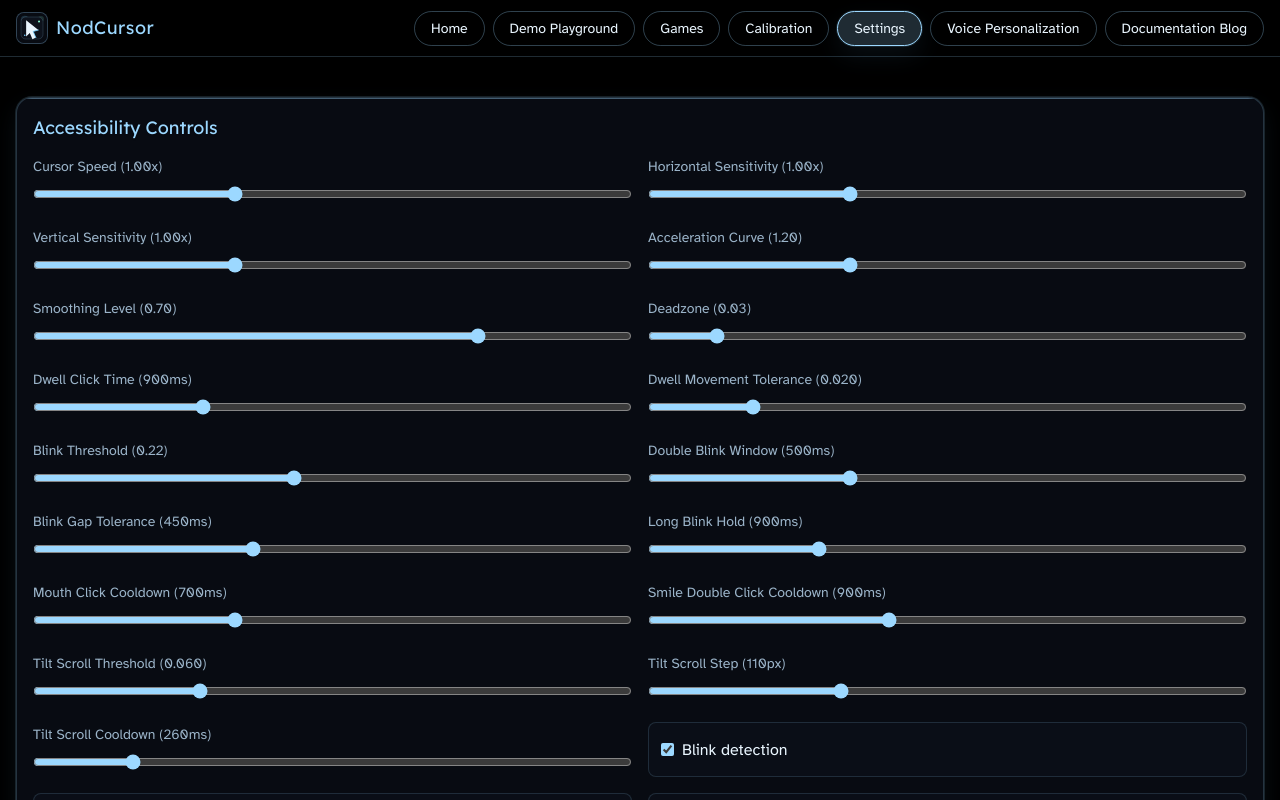
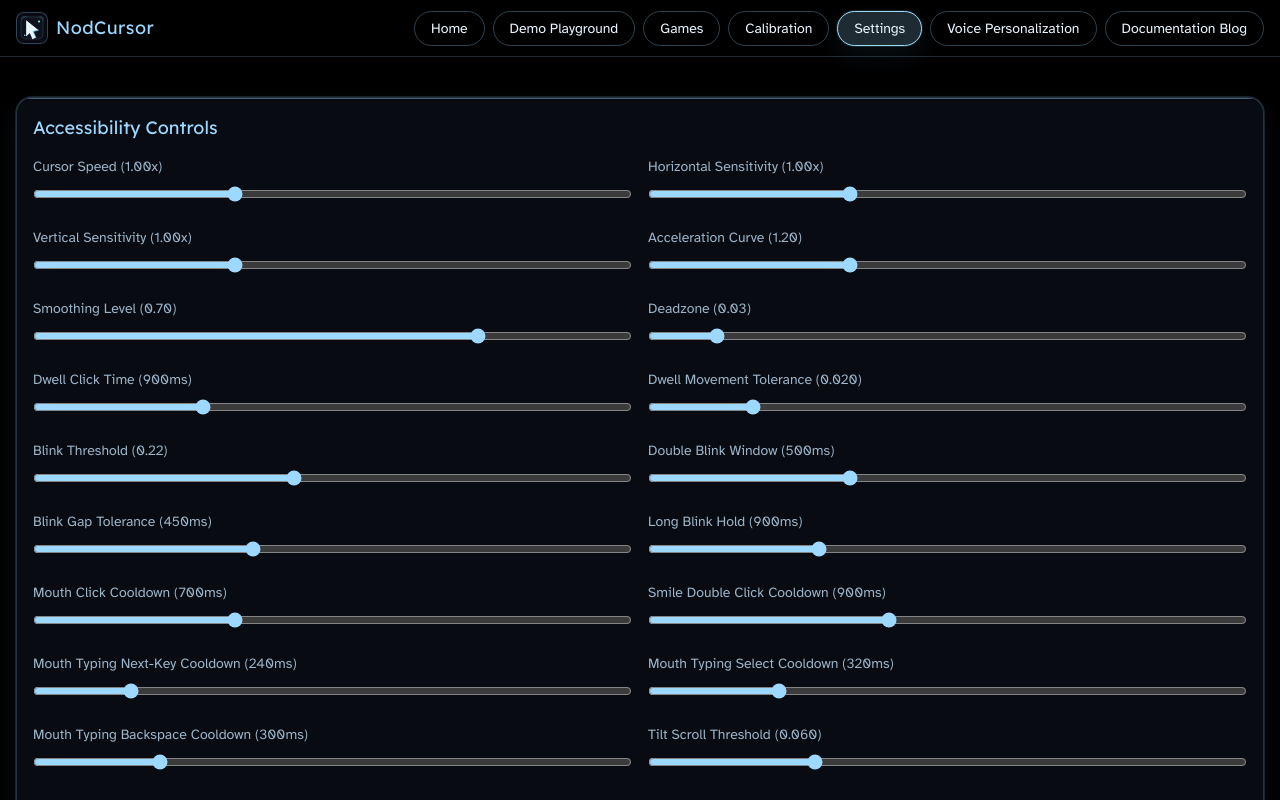
Before and after one commit to aadibhat09/NodCursor, a React (Vite) app: page /settings in a window 1280 px wide. Shown: the top 800 px of the page. Built offline with nearby package versions, Linux system fonts and the light colour scheme.

Commit message:
feat(typing): optimize mouth typing flow and controls
Co-authored-by: aadibhat09 <aadbhat09@gmail.com>

```diff
--- a/src/components/OnScreenKeyboard.tsx
+++ b/src/components/OnScreenKeyboard.tsx
@@ -16,7 +16,8 @@ const keyboardRows = ['1234567890', 'qwertyuiop', 'asdfghjkl', 'zxcvbnm'];
 export function buildKeyboardKeys(shift: boolean) {
   const chars = keyboardRows.join('').split('');
   const alpha = shift ? chars.map((c) => c.toUpperCase()) : chars;
-  return [...alpha, 'SPACE', 'BACKSPACE', 'CLEAR', 'ENTER'];
+  const punctuation = [',', '.', '?', "'"];
+  return [...alpha, ...punctuation, 'SHIFT', 'SPACE', 'BACKSPACE', 'CLEAR', 'ENTER'];
 }
 
 export function OnScreenKeyboard({
@@ -50,7 +51,7 @@ export function OnScreenKeyboard({
           {typingMode ? 'Stop Mouth Typing' : 'Start Mouth Typing'}
         </button>
         <span className="text-xs text-app-subtle">
-          Mouth open: next key | Smile: select key | Double blink: backspace
+          Mouth open: next key | Smile: select key | Double blink: backspace | SHIFT toggles case
         </span>
       </div>
 
--- a/src/components/SettingsPanel/SettingsPanel.tsx
+++ b/src/components/SettingsPanel/SettingsPanel.tsx
@@ -184,6 +184,42 @@ export function SettingsPanel({
           />
         </label>
         <label className="space-y-2">
+          <span className="text-sm text-app-subtle">Mouth Typing Next-Key Cooldown ({settings.mouthTypingAdvanceCooldownMs}ms)</span>
+          <input
+            type="range"
+            min="120"
+            max="900"
+            step="20"
+            value={settings.mouthTypingAdvanceCooldownMs}
+            onChange={(e) => onChange({ ...settings, mouthTypingAdvanceCooldownMs: Number(e.target.value) })}
+            className="w-full accent-app-accent"
+          />
+        </label>
+        <label className="space-y-2">
+          <span className="text-sm text-app-subtle">Mouth Typing Select Cooldown ({settings.mouthTypingSelectCooldownMs}ms)</span>
+          <input
+            type="range"
+            min="150"
+            max="1000"
+            step="20"
+            value={settings.mouthTypingSelectCooldownMs}
+            onChange={(e) => onChange({ ...settings, mouthTypingSelectCooldownMs: Number(e.target.value) })}
+            className="w-full accent-app-accent"
+          />
+        </label>
+        <label className="space-y-2">
+          <span className="text-sm text-app-subtle">Mouth Typing Backspace Cooldown ({settings.mouthTypingBackspaceCooldownMs}ms)</span>
+          <input
+            type="range"
+            min="120"
+            max="1000"
+            step="20"
+            value={settings.mouthTypingBackspaceCooldownMs}
+            onChange={(e) => onChange({ ...settings, mouthTypingBackspaceCooldownMs: Number(e.target.value) })}
+            className="w-full accent-app-accent"
+          />
+        </label>
+        <label className="space-y-2">
           <span className="text-sm text-app-subtle">Tilt Scroll Threshold ({settings.tiltScrollThreshold.toFixed(3)})</span>
           <input
             type="range"
--- a/src/context/AppContext.tsx
+++ b/src/context/AppContext.tsx
@@ -29,6 +29,9 @@ const defaultSettings: CursorSettings = {
   mouthEnabled: false,
   mouthClickCooldownMs: 700,
   smileDoubleClickCooldownMs: 900,
+  mouthTypingAdvanceCooldownMs: 240,
+  mouthTypingSelectCooldownMs: 320,
+  mouthTypingBackspaceCooldownMs: 300,
   headTiltScrollEnabled: false,
   tiltScrollThreshold: 0.06,
   tiltScrollStep: 110,
@@ -54,6 +57,9 @@ const mobileDefaultSettings: CursorSettings = {
   mouthEnabled: true,
   mouthClickCooldownMs: 760,
   smileDoubleClickCooldownMs: 980,
+  mouthTypingAdvanceCooldownMs: 280,
+  mouthTypingSelectCooldownMs: 360,
+  mouthTypingBackspaceCooldownMs: 340,
   tiltScrollThreshold: 0.065,
   tiltScrollStep: 90,
   tiltScrollCooldownMs: 300
--- a/src/hooks/useMouthTypingControls.ts
+++ b/src/hooks/useMouthTypingControls.ts
@@ -7,17 +7,30 @@ interface MouthTypingInput {
   doubleBlink: boolean;
 }
 
-export function useMouthTypingControls(active: boolean, input: MouthTypingInput) {
+interface MouthTypingOptions {
+  advanceCooldownMs: number;
+  selectCooldownMs: number;
+  backspaceCooldownMs: number;
+}
+
+const punctuationKeys = new Set([',', '.', '?', "'"]);
+
+export function useMouthTypingControls(active: boolean, input: MouthTypingInput, options: MouthTypingOptions) {
   const [text, setText] = useState('');
   const [selectedIndex, setSelectedIndex] = useState(0);
   const [shift, setShift] = useState(false);
 
   const keys = useMemo(() => buildKeyboardKeys(shift), [shift]);
   const prev = useRef({ mouthOpen: false, smile: false, doubleBlink: false });
+  const cooldowns = useRef({ advanceUntil: 0, selectUntil: 0, backspaceUntil: 0 });
 
   const applyKey = (key: string) => {
+    if (key === 'SHIFT') {
+      setShift((prevShift) => !prevShift);
+      return;
+    }
     if (key === 'SPACE') {
-      setText((prevText) => prevText + ' ');
+      setText((prevText) => (prevText.endsWith(' ') || prevText.length === 0 ? prevText : `${prevText} `));
       return;
     }
     if (key === 'BACKSPACE') {
@@ -29,9 +42,18 @@ export function useMouthTypingControls(active: boolean, input: MouthTypingInput)
       return;
     }
     if (key === 'ENTER') {
-      setText((prevText) => prevText + '\n');
+      setText((prevText) => `${prevText.trimEnd()}\n`);
       return;
     }
+
+    if (punctuationKeys.has(key)) {
+      setText((prevText) => {
+        const trimmed = prevText.trimEnd();
+        return `${trimmed}${key} `;
+      });
+      return;
+    }
+
     setText((prevText) => prevText + key);
   };
 
@@ -40,19 +62,24 @@ export function useMouthTypingControls(active: boolean, input: MouthTypingInput)
       return;
     }
 
-    if (input.mouthOpen && !prev.current.mouthOpen) {
+    const now = performance.now();
+
+    if (input.mouthOpen && !prev.current.mouthOpen && now >= cooldowns.current.advanceUntil) {
       setSelectedIndex((prevIndex) => (prevIndex + 1) % keys.length);
+      cooldowns.current.advanceUntil = now + options.advanceCooldownMs;
     }
 
-    if (input.smile && !prev.current.smile) {
+    if (input.smile && !prev.current.smile && now >= cooldowns.current.selectUntil) {
       applyKey(keys[selectedIndex]);
       if (shift) {
         setShift(false);
       }
+      cooldowns.current.selectUntil = now + options.selectCooldownMs;
     }
 
-    if (input.doubleBlink && !prev.current.doubleBlink) {
+    if (input.doubleBlink && !prev.current.doubleBlink && now >= cooldowns.current.backspaceUntil) {
       applyKey('BACKSPACE');
+      cooldowns.current.backspaceUntil = now + options.backspaceCooldownMs;
     }
 
     prev.current = {
@@ -60,7 +87,18 @@ export function useMouthTypingControls(active: boolean, input: MouthTypingInput)
       smile: input.smile,
       doubleBlink: input.doubleBlink
     };
-  }, [active, input.doubleBlink, input.mouthOpen, input.smile, keys, selectedIndex, shift]);
+  }, [
+    active,
+    input.doubleBlink,
+    input.mouthOpen,
+    input.smile,
+    keys,
+    selectedIndex,
+    shift,
+    options.advanceCooldownMs,
+    options.selectCooldownMs,
+    options.backspaceCooldownMs
+  ]);
 
   return {
     text,
--- a/src/pages/Demo/DemoPage.tsx
+++ b/src/pages/Demo/DemoPage.tsx
@@ -114,6 +114,10 @@ export function DemoPage() {
     mouthOpen: state.mouthOpen,
     smile: state.smile,
     doubleBlink: state.doubleBlink
+  }, {
+    advanceCooldownMs: settings.mouthTypingAdvanceCooldownMs,
+    selectCooldownMs: settings.mouthTypingSelectCooldownMs,
+    backspaceCooldownMs: settings.mouthTypingBackspaceCooldownMs
   });
 
   useGestureControls(
--- a/src/pages/Settings/SettingsPage.tsx
+++ b/src/pages/Settings/SettingsPage.tsx
@@ -26,6 +26,9 @@ function buildDefaultSettings(isPhoneMode: boolean) {
     mouthEnabled: isPhoneMode,
     mouthClickCooldownMs: isPhoneMode ? 760 : 700,
     smileDoubleClickCooldownMs: isPhoneMode ? 980 : 900,
+    mouthTypingAdvanceCooldownMs: isPhoneMode ? 280 : 240,
+    mouthTypingSelectCooldownMs: isPhoneMode ? 360 : 320,
+    mouthTypingBackspaceCooldownMs: isPhoneMode ? 340 : 300,
     headTiltScrollEnabled: false,
     tiltScrollThreshold: isPhoneMode ? 0.065 : 0.06,
     tiltScrollStep: isPhoneMode ? 90 : 110,
--- a/src/types.ts
+++ b/src/types.ts
@@ -17,6 +17,9 @@ export interface CursorSettings {
   mouthEnabled: boolean;
   mouthClickCooldownMs: number;
   smileDoubleClickCooldownMs: number;
+  mouthTypingAdvanceCooldownMs: number;
+  mouthTypingSelectCooldownMs: number;
+  mouthTypingBackspaceCooldownMs: number;
   headTiltScrollEnabled: boolean;
   tiltScrollThreshold: number;
   tiltScrollStep: number;
```
